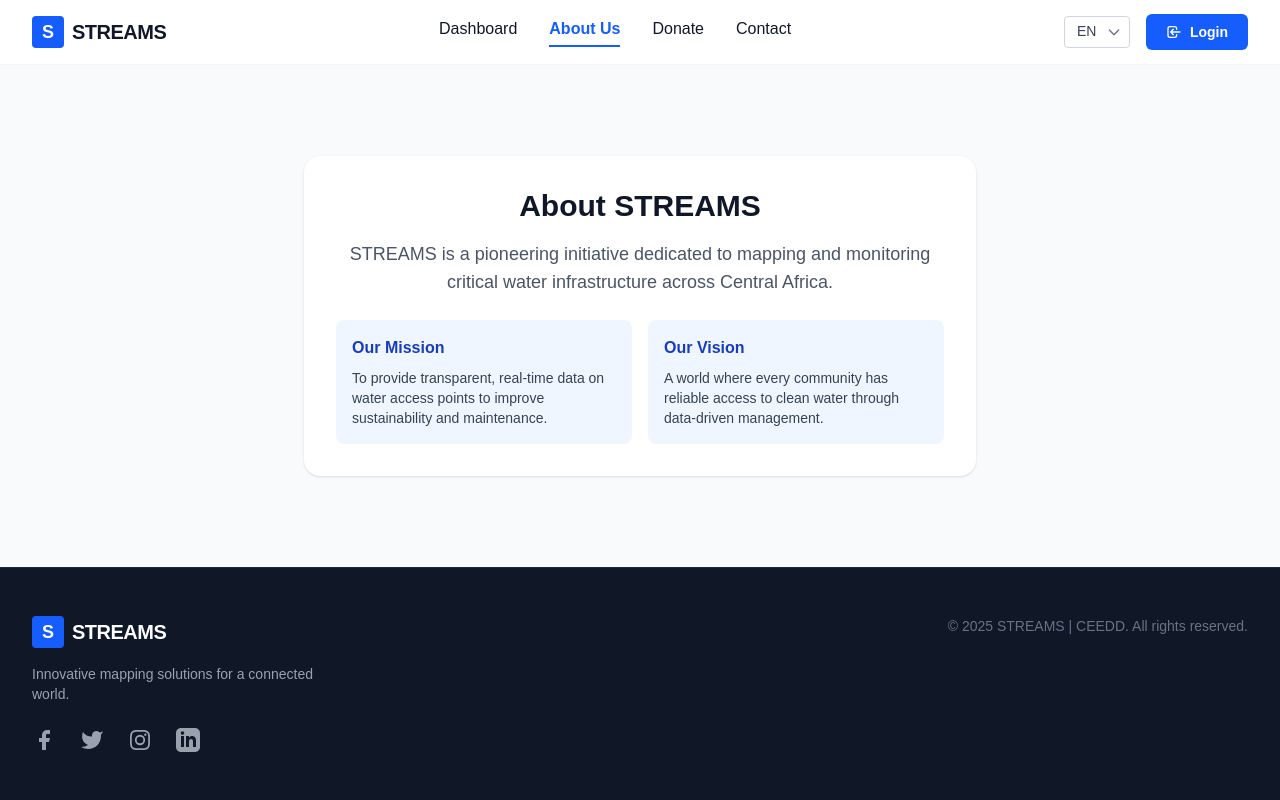
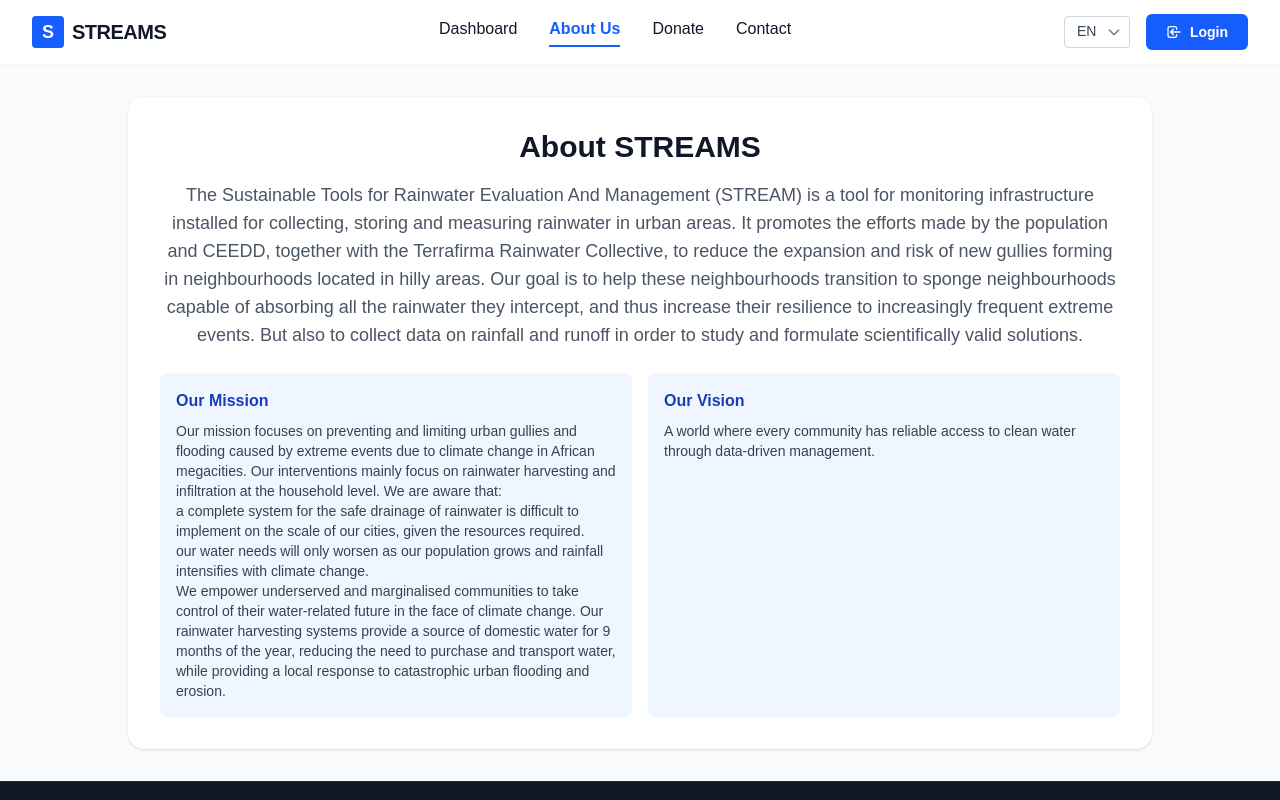
Before and after one commit to vick25/streams-frontend, a Next.js app: page /about in a window 1280 px wide. Shown: the top 800 px of the page. Built offline with nearby package versions, Linux system fonts and the light colour scheme.

Commit message:
About page updated

```diff
--- a/src/app/about/page.tsx
+++ b/src/app/about/page.tsx
@@ -8,15 +8,24 @@ export default function AboutPage() {
         <div className="min-h-screen flex flex-col">
             <Header />
             <main className="grow bg-gray-50 flex flex-col items-center justify-center p-8">
-                <div className="bg-white p-8 rounded-2xl shadow-sm text-center max-w-2xl">
+                <div className="bg-white p-8 rounded-2xl shadow-sm text-center max-w-5xl">
                     <h1 className="text-3xl font-bold text-gray-900 mb-4">About STREAMS</h1>
                     <p className="text-lg text-gray-600 mb-6">
-                        STREAMS is a pioneering initiative dedicated to mapping and monitoring critical water infrastructure across Central Africa.
+                        The Sustainable Tools for Rainwater Evaluation And Management (STREAM) is a tool for monitoring infrastructure installed for collecting, storing and measuring rainwater in urban areas. It promotes the efforts made by the population and CEEDD, together with the Terrafirma Rainwater Collective, to reduce the expansion and risk of new gullies forming in neighbourhoods located in hilly areas.
+                        Our goal is to help these neighbourhoods transition to sponge neighbourhoods capable of absorbing all the rainwater they intercept, and thus increase their resilience to increasingly frequent extreme events. But also to collect data on rainfall and runoff in order to study and formulate scientifically valid solutions.
                     </p>
                     <div className="grid grid-cols-1 md:grid-cols-2 gap-4 text-left">
                         <div className="p-4 bg-blue-50 rounded-lg">
                             <h3 className="font-bold text-blue-800 mb-2">Our Mission</h3>
-                            <p className="text-sm text-gray-700">To provide transparent, real-time data on water access points to improve sustainability and maintenance.</p>
+                            <p className="text-sm text-gray-700">
+                                Our mission focuses on preventing and limiting urban gullies and flooding caused by extreme events due to climate change in African megacities. Our interventions mainly focus on rainwater harvesting and infiltration at the household level.
+                                We are aware that:
+                                <ul>
+                                    <li>a complete system for the safe drainage of rainwater is difficult to implement on the scale of our cities, given the resources required.</li>
+                                    <li>our water needs will only worsen as our population grows and rainfall intensifies with climate change.</li>
+                                </ul>
+                                We empower underserved and marginalised communities to take control of their water-related future in the face of climate change. Our rainwater harvesting systems provide a source of domestic water for 9 months of the year, reducing the need to purchase and transport water, while providing a local response to catastrophic urban flooding and erosion.
+                            </p>
                         </div>
                         <div className="p-4 bg-blue-50 rounded-lg">
                             <h3 className="font-bold text-blue-800 mb-2">Our Vision</h3>
```
